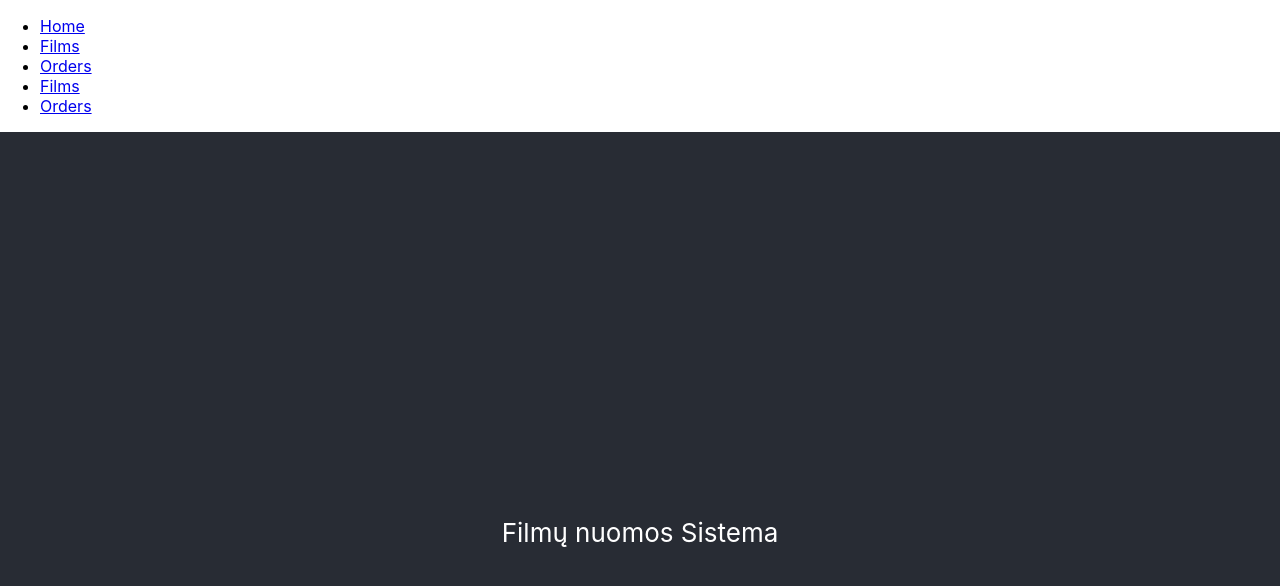
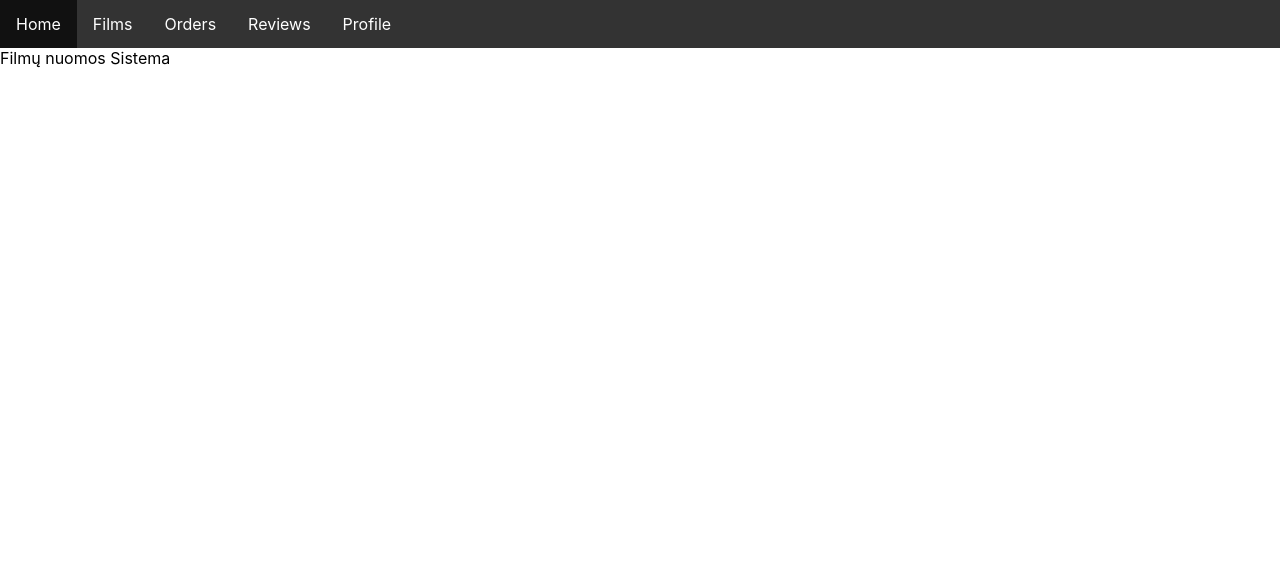
Before and after one commit to kostasliutkus/Filmu_Nuoma_Sistema, a React (Create React App) app in the folder filmu-nuoma-web/: page / in a window 1280 px wide. Shown: the top 586 px of the page. Built offline with nearby package versions, Linux system fonts and the light colour scheme.

Commit message:
Added style to navbar

```diff
--- a/filmu-nuoma-web/src/App.css
+++ b/filmu-nuoma-web/src/App.css
@@ -1,38 +1,61 @@
-.App {
-  text-align: center;
+/*.App {*/
+/*  text-align: center;*/
+/*}*/
+
+/*.App-logo {*/
+/*  height: 40vmin;*/
+/*  pointer-events: none;*/
+/*}*/
+
+/*@media (prefers-reduced-motion: no-preference) {*/
+/*  .App-logo {*/
+/*    animation: App-logo-spin infinite 20s linear;*/
+/*  }*/
+/*}*/
+
+/*.App-header {*/
+/*  background-color: #282c34;*/
+/*  min-height: 100vh;*/
+/*  display: flex;*/
+/*  flex-direction: column;*/
+/*  align-items: center;*/
+/*  justify-content: center;*/
+/*  font-size: calc(10px + 2vmin);*/
+/*  color: white;*/
+/*}*/
+
+/*.App-link {*/
+/*  color: #61dafb;*/
+/*}*/
+
+/*@keyframes App-logo-spin {*/
+/*  from {*/
+/*    transform: rotate(0deg);*/
+/*  }*/
+/*  to {*/
+/*    transform: rotate(360deg);*/
+/*  }*/
+/*}*/
+ul {
+  list-style-type: none;
+  margin: 0;
+  padding: 0;
+  overflow: hidden;
+  background-color: #333;
 }
 
-.App-logo {
-  height: 40vmin;
-  pointer-events: none;
+li {
+  float: left;
 }
 
-@media (prefers-reduced-motion: no-preference) {
-  .App-logo {
-    animation: App-logo-spin infinite 20s linear;
-  }
+li a {
+  display: block;
+  color: white;
+  text-align: center;
+  padding: 14px 16px;
+  text-decoration: none;
 }
 
-.App-header {
-  background-color: #282c34;
-  min-height: 100vh;
-  display: flex;
-  flex-direction: column;
-  align-items: center;
-  justify-content: center;
-  font-size: calc(10px + 2vmin);
-  color: white;
+li a:hover {
+  background-color: #111;
 }
-
-.App-link {
-  color: #61dafb;
-}
-
-@keyframes App-logo-spin {
-  from {
-    transform: rotate(0deg);
-  }
-  to {
-    transform: rotate(360deg);
-  }
-}
--- a/filmu-nuoma-web/src/App.js
+++ b/filmu-nuoma-web/src/App.js
@@ -6,18 +6,19 @@
 import OrderList from "./pages/OrderSystem/Order.js";
 import Review from "./pages/ReviewSystem/Review";
 import Profile from "./pages/ClientSystem/Profile.js";
+import "./App.css"
 function App() {
   return (
       <>
-      <nav>
-          <ul>
+          <nav>
+              <ul>
               <li><Link to="/">Home</Link></li>
               <li><Link to="/FilmList">Films</Link></li>
               <li><Link to="/OrderList">Orders</Link></li>
-              <li><Link to="/Reviews">Films</Link></li>
-              <li><Link to="/Profile">Orders</Link></li>
+              <li><Link to="/Reviews">Reviews</Link></li>
+              <li><Link to="/Profile">Profile</Link></li>
           </ul>
-      </nav>
+          </nav>
       <Routes>
           <Route path="/" element ={<HomePage/>}/>
           <Route path="/FilmList" element ={<FilmList/>}/>
--- a/filmu-nuoma-web/src/index.js
+++ b/filmu-nuoma-web/src/index.js
@@ -4,7 +4,7 @@
 import App from './App';
 import reportWebVitals from './reportWebVitals';
 import {BrowserRouter as Router} from "react-router-dom";
-
+import "./App.css"
 
 const root = ReactDOM.createRoot(document.getElementById('root'));
 root.render(
```
